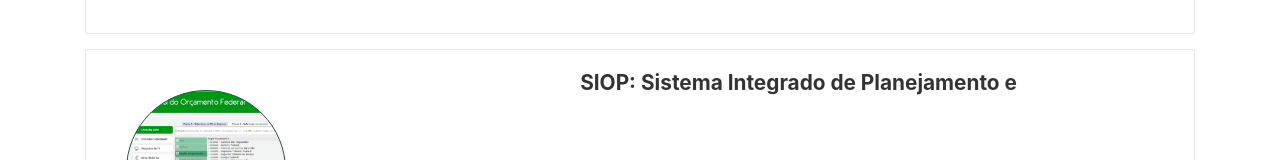
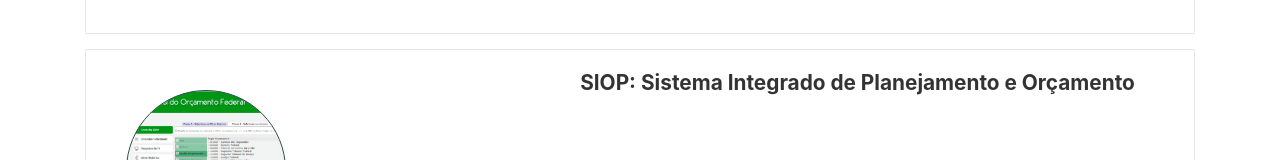
Before and after one commit to GRC-UnB/GRC-UnB.github.io, a plain HTML site: page index.html in a window 1280 px wide. Shown: the part 1481-1641 px from the top of the page. Drawn offline with Linux system fonts and the light colour scheme; a script that the page names is missing.

Commit message:
Update index.html

```diff
--- a/index.html
+++ b/index.html
@@ -172,7 +172,7 @@
 				</div>
 				<div class="col-md-7">
 					<div class="card-block">
-						<h2 class="card-title"><a href="SIOP.html">SIOP: Sistema Integrado de Planejamento e </a></h2>
+						<h2 class="card-title"><a href="SIOP.html">SIOP: Sistema Integrado de Planejamento e Orçamento </a></h2>
 						<h4 class="card-text"></h4>
 					</div>
 				</div>
```
